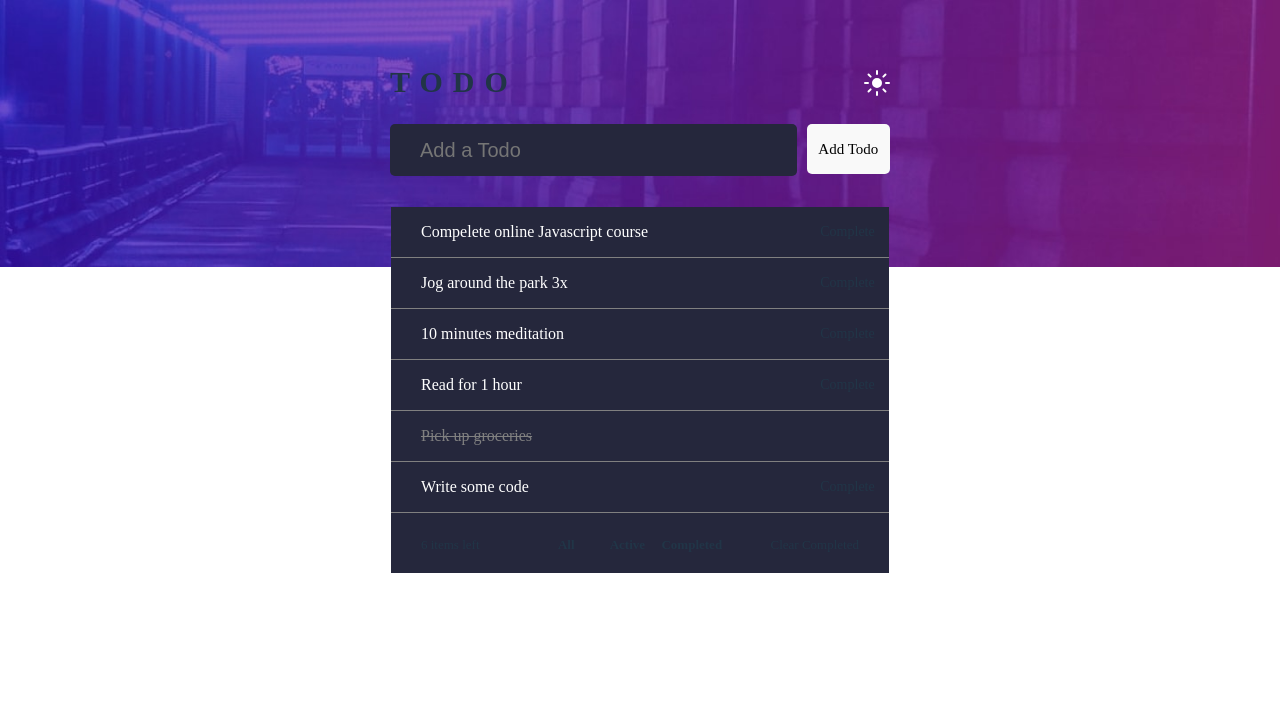
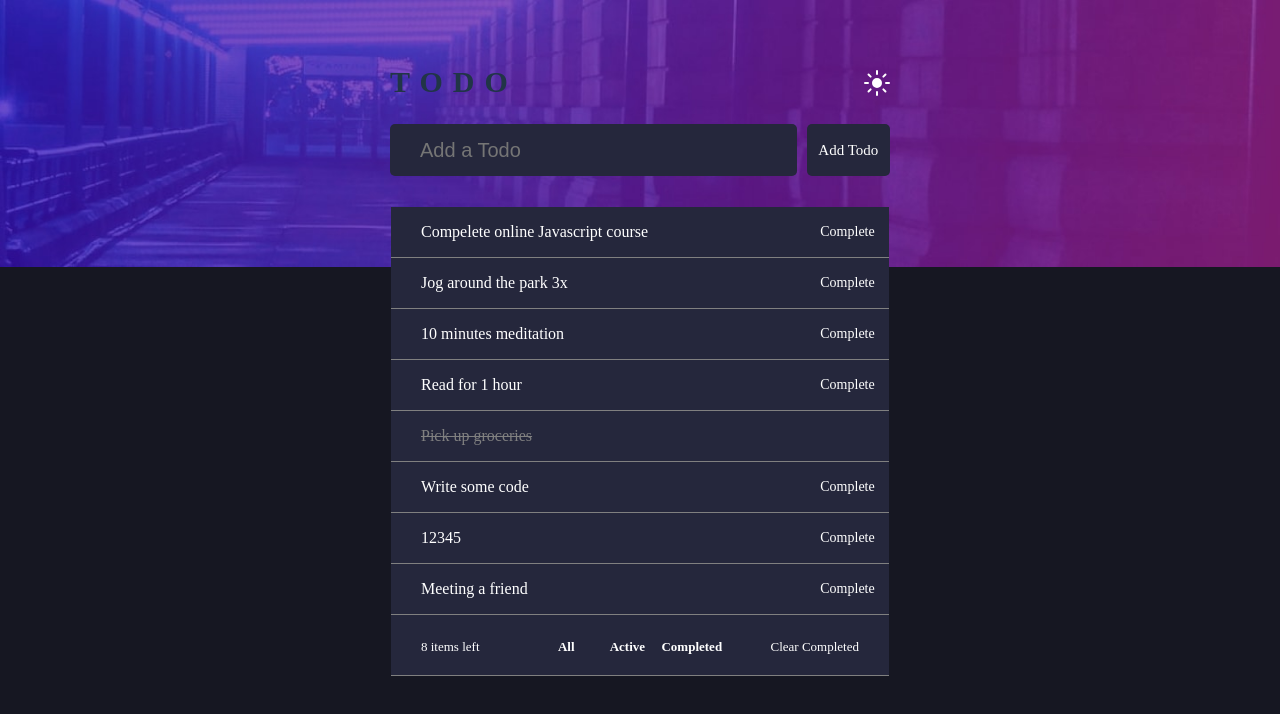
Before and after one commit to Elio1995/todo-app, a React (Vite) app: page / in a window 1280 px wide. Shown: the top 714 px of the page. Built offline with nearby package versions, Linux system fonts and the light colour scheme; data requests are answered from the project's data file.

Commit message:
Created theme switching with styling colors

```diff
--- a/db.json
+++ b/db.json
@@ -29,6 +29,16 @@
       "id": 767.123225056013,
       "name": "Write some code",
       "status": "Active"
+    },
+    {
+      "id": 340.74053144713406,
+      "name": "12345",
+      "status": "Active"
+    },
+    {
+      "id": 962.3111118250409,
+      "name": "Meeting a friend",
+      "status": "Active"
     }
   ]
 }
--- a/src/App.tsx
+++ b/src/App.tsx
@@ -1,6 +1,7 @@
 import { useEffect, useRef, useState } from "react";
 import darkImg from "../images/bg-desktop-dark.jpg";
 import sun from "../images/icon-sun.svg";
+import moon from "../images/icon-moon.svg";
 
 import "./App.css";
 
@@ -14,6 +15,8 @@ function App() {
   const [todos, setTodos] = useState([]);
   const todoRef = useRef();
   const [loading, setLoading] = useState(false);
+  const [mode, setMode] = useState(false);
+
   const [validated, setValidated] = useState(false);
 
   function getTodoList() {
@@ -59,13 +62,20 @@ function App() {
         console.error("Error:", error);
       });
   }
+  function statusChange() {}
   useEffect(() => {
     getTodoList();
   }, []);
   console.log("TODO", todos);
+  console.log("mode", mode);
 
   return (
-    <>
+    <div
+      style={{
+        backgroundColor: mode === false ? "hsl(235, 21%, 11%)" : "white",
+        height: "100vh",
+      }}
+    >
       <img style={{ width: "100vw" }} src={darkImg}></img>
       <div className="App">
         <div
@@ -93,8 +103,11 @@ function App() {
                 textAlign: "end",
               }}
             >
-              {" "}
-              <img src={sun} />
+              <img
+                onClick={() => setMode(!mode)}
+                style={{ cursor: "pointer" }}
+                src={mode === false ? sun : moon}
+              />
             </div>
           </div>
           <div>
@@ -108,7 +121,8 @@ function App() {
               <input
                 style={{
                   height: "50px",
-                  backgroundColor: "hsl(235, 24%, 19%)",
+                  backgroundColor:
+                    mode === false ? "hsl(235, 24%, 19%)" : "white",
                   border: "none",
                   marginBottom: "30px",
                   paddingLeft: "30px",
@@ -122,10 +136,13 @@ function App() {
               ></input>
               <button
                 style={{
-                  height: "50px",
+                  height: "52px",
                   fontSize: "15px",
                   borderRadius: "5px",
                   padding: "0",
+                  backgroundColor:
+                    mode === false ? "hsl(235, 24%, 19%)" : "white",
+                  color: mode === false ? "white" : "hsl(235, 24%, 19%)",
                 }}
                 disabled={loading}
                 type="submit"
@@ -142,7 +159,10 @@ function App() {
                     style={{
                       display: "grid",
                       gridTemplateColumns: "5fr 1fr",
-                      backgroundColor: "hsl(235, 24%, 19%)",
+
+                      backgroundColor:
+                        mode === false ? "hsl(235, 24%, 19%)" : "white",
+                      color: mode === false ? "white" : "hsl(235, 24%, 19%)",
                       borderBottom: "solid 1px grey",
                     }}
                   >
@@ -154,7 +174,12 @@ function App() {
                         paddingLeft: "30px",
                         display: "flex",
                         placeItems: "center",
-                        color: todo.status === "Completed" ? "grey" : "white",
+                        color:
+                          todo.status === "Completed"
+                            ? "grey"
+                            : mode === false
+                            ? "white"
+                            : "hsl(235, 24%, 19%)",
                         textDecorationLine:
                           todo.status === "Completed" ? "line-through" : "none",
                       }}
@@ -184,13 +209,20 @@ function App() {
               style={{
                 display: "grid",
                 gridTemplateColumns: "5fr 6fr 5fr",
-                backgroundColor: "hsl(235, 24%, 19%)",
+                backgroundColor:
+                  mode === false ? "hsl(235, 24%, 19%)" : "white",
                 height: "40px",
                 padding: "20px 30px 0px 30px",
                 fontSize: "13px",
+                borderBottom: "solid 1px grey",
               }}
             >
-              <div style={{ textAlign: "start" }}>
+              <div
+                style={{
+                  color: mode === false ? "white" : "hsl(235, 24%, 19%)",
+                  textAlign: "start",
+                }}
+              >
                 {todos.length} items left
               </div>
               <div
@@ -199,6 +231,8 @@ function App() {
                   gridTemplateColumns: "1fr 1fr 1fr",
                   textAlign: "start",
                   fontWeight: "800",
+
+                  color: mode === false ? "white" : "hsl(235, 24%, 19%)",
                 }}
               >
                 <span style={{ cursor: "pointer" }} onClick={getTodoList}>
@@ -214,12 +248,19 @@ function App() {
                   Completed
                 </span>
               </div>
-              <div style={{ textAlign: "end" }}>Clear Completed</div>
+              <div
+                style={{
+                  color: mode === false ? "white" : "hsl(235, 24%, 19%)",
+                  textAlign: "end",
+                }}
+              >
+                Clear Completed
+              </div>
             </div>
           </div>
         </div>
       </div>
-    </>
+    </div>
   );
 }
 
```
